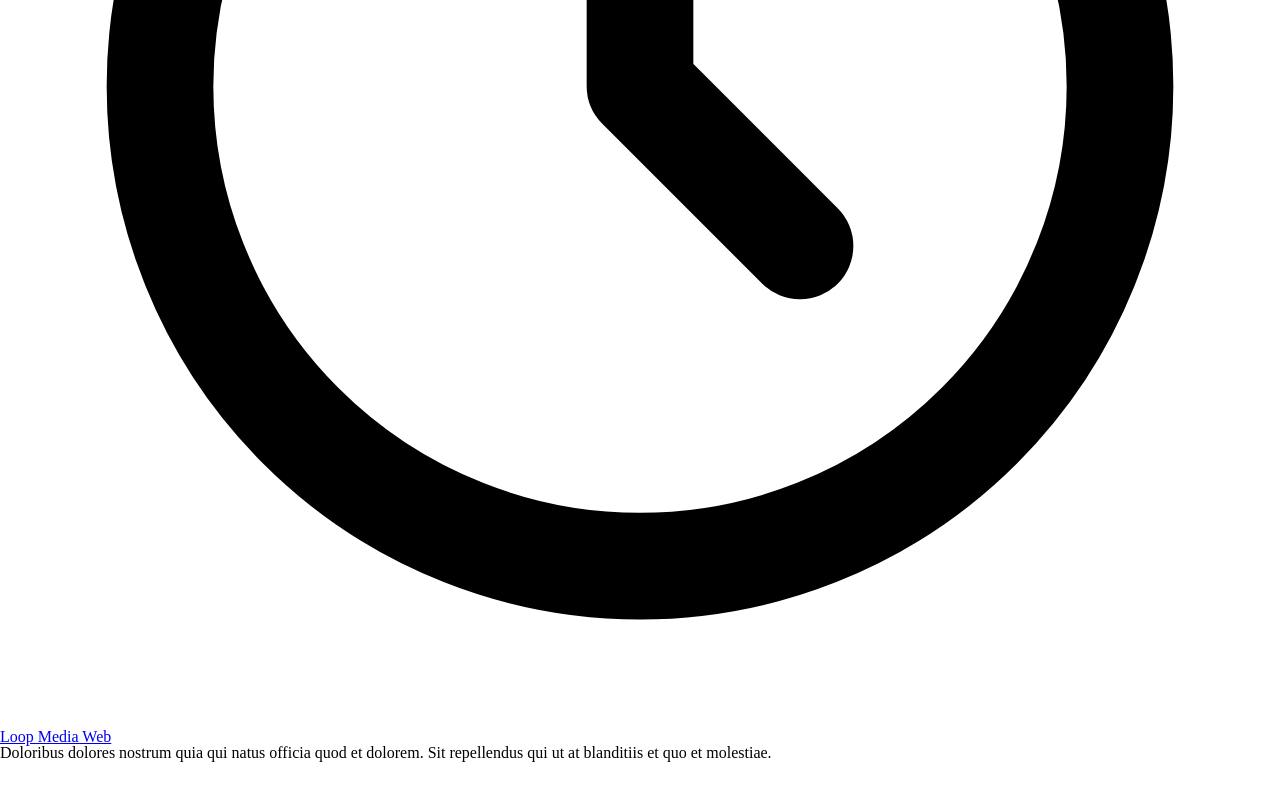
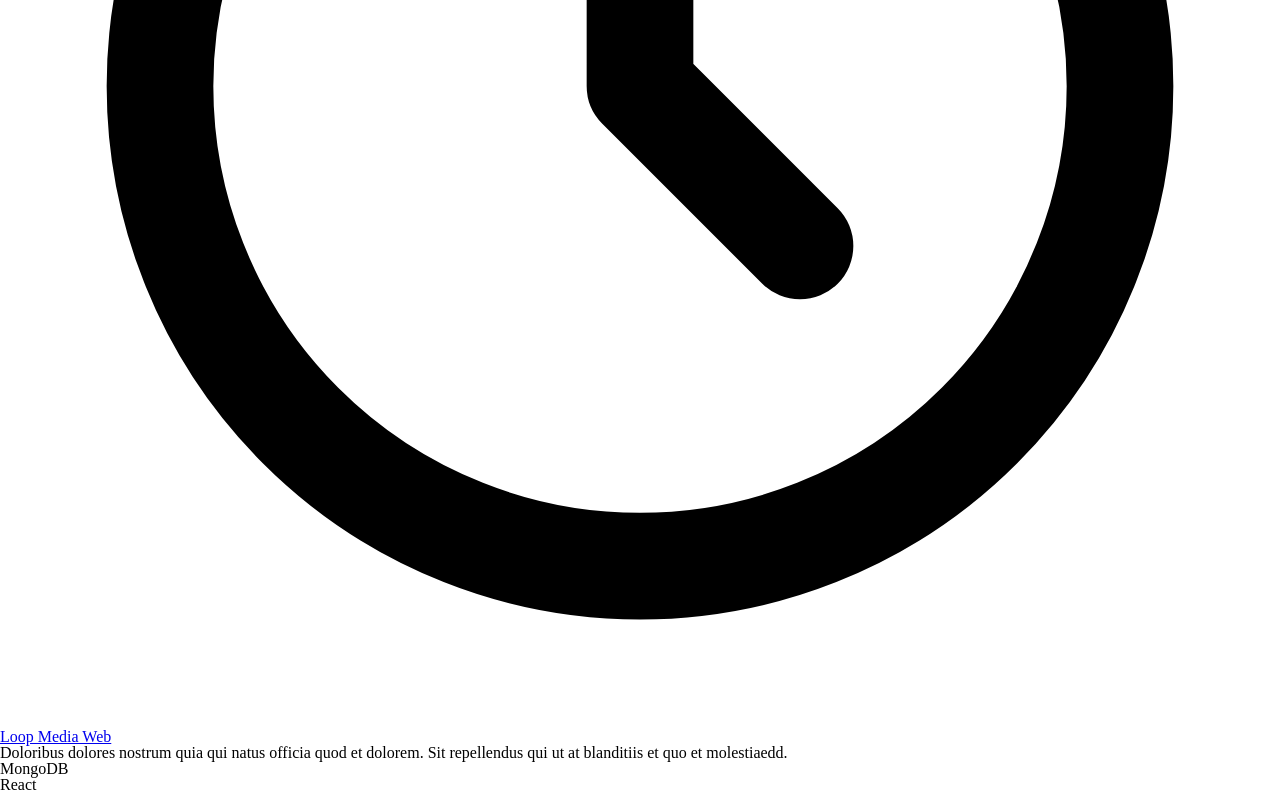
Before and after one commit to SethBlakley/Portfolio, a Next.js app: page / in a window 1280 px wide. Shown: the part 2000-2797 px from the top of the page. Built offline with nearby package versions, Linux system fonts and the light colour scheme.

Commit message:
added color picking function for tech stacks

```diff
--- a/pages/index.js
+++ b/pages/index.js
@@ -11,7 +11,7 @@ function classNames(...classes) {
 export default function Home() {
   return (
     <main>
-      <div className="flex flex-col px-5 py-2 bg-gray-800 ">
+      <div className="flex flex-col py-2 bg-gray-800 md:px-5 ">
         <section
           className="h-screen bg-top bg-cover border-t-2 border-l-2 border-r-2 border-gray-900 rounded-t-lg"
           style={{
@@ -26,7 +26,10 @@ export default function Home() {
           </div>
 
           <div className="flex flex-col items-center h-full pt-10 lg:pt-40">
-            <div className="flex flex-col items-center justify-center p-5 bg-gray-500 border-4 border-white border-solid rounded-xl">
+            <div
+              id="name-tag"
+              className="flex flex-col items-center justify-center p-5 bg-gray-500 border-4 border-white border-solid rounded-xl"
+            >
               <h1 className="flex text-white text-7xl">Seth Blakley</h1>
               <div className="pt-2 pb-5 text-2xl text-white">
                 Software Engineer
@@ -45,10 +48,7 @@ export default function Home() {
           </div>
         </section>
 
-        <div
-          id="bgbg"
-          className="relative px-4 pt-16 bg-gray-100 border-b-2 border-l-2 border-r-2 border-gray-900 rounded-b-lg md:mb-20 sm:px-6 lg:pt-24 lg:pb-28 lg:px-8"
-        >
+        <div className="relative px-4 pt-16 bg-gray-100 border-b-2 border-l-2 border-r-2 border-gray-900 rounded-b-lg md:mb-20 sm:px-6 lg:pt-24 lg:pb-28 lg:px-8">
           <div className="text-center">
             <h2 className="text-3xl font-extrabold tracking-tight text-gray-900 sm:text-4xl">
               FRONT END FOCUSED <br></br> WITH FULL STACK EXPERIENCE
@@ -117,7 +117,7 @@ export default function Home() {
                         "rounded-lg inline-flex p-3 ring-4 ring-red"
                       )}
                     >
-                      <action.icon className="w-6 h-6" aria-hidden="true" />
+                      <action.icon className="w-32 h-6" aria-hidden="true" />
                     </span>
                   </div>
                   <div className="mt-8">
@@ -128,11 +128,18 @@ export default function Home() {
                         {action.name}
                       </a>
                     </h3>
-                    <p className="mt-2 text-sm text-gray-500">
-                      Doloribus dolores nostrum quia qui natus officia quod et
-                      dolorem. Sit repellendus qui ut at blanditiis et quo et
-                      molestiae.
-                    </p>
+                    <p className="mt-2 text-sm text-gray-500">{action.about}</p>
+                  </div>
+                  <div className="flex">
+                    {action.madeWith.map((madeWith) => {
+                      return (
+                        <div
+                          className={`flex w-32 justify-center items-center mr-2 mt-2 rounded-2xl border-solid border-black border-2 p-2 ${madeWith.color}`}
+                        >
+                          {madeWith.tech}
+                        </div>
+                      );
+                    })}
                   </div>
                   <span
                     className="absolute text-gray-300 pointer-events-none top-6 right-6 group-hover:text-gray-400"
--- a/pages/loopweb.js
+++ b/pages/loopweb.js
@@ -13,7 +13,7 @@ export default function loopweb() {
       <div class="reactplayer">
         <ReactPlayer
           className="overflow-hidden border-2 border-red-500 rounded-lg"
-          url="https://www.youtube.com/watch?v=p55POqbf8yE"
+          url=""
           playing={true}
           loop={true}
           width="100%"
--- a/public/resources/History.js
+++ b/public/resources/History.js
@@ -38,6 +38,14 @@ export const techStack = [
   },
 ];
 
+export const Colors = (tech) => {
+  if (tech == "MongoDB") {
+    return "bg-red-100";
+  } else if (tech == "React") {
+    return "bg-blue-100";
+  }
+};
+
 export const projects = [
   {
     icon: ClockIcon,
@@ -45,6 +53,12 @@ export const projects = [
     href: "http://localhost:3000/loopweb",
     iconForeground: "text-teal-700",
     iconBackground: "bg-teal-50",
+    about:
+      "Doloribus dolores nostrum quia qui natus officia quod et dolorem. Sit repellendus qui ut at blanditiis et quo et molestiaedd.",
+    madeWith: [
+      { tech: "MongoDB", color: Colors("MongoDB") },
+      { tech: "React", color: Colors("React") },
+    ],
   },
   {
     icon: BadgeCheckIcon,
@@ -52,6 +66,12 @@ export const projects = [
     href: "http://localhost:3000/loopmobile",
     iconForeground: "text-purple-700",
     iconBackground: "bg-purple-50",
+    about:
+      "Doloribus dolores nostrum quia qui natus officia quod et dolorem. Sit repellendus qui ut at blanditiis et quo et molestiaedd.",
+    madeWith: [
+      { tech: "MongoDB", color: Colors("MongoDB") },
+      { tech: "React", color: Colors("React") },
+    ],
   },
   {
     icon: UsersIcon,
@@ -59,6 +79,12 @@ export const projects = [
     href: "http://localhost:3000/",
     iconForeground: "text-sky-700",
     iconBackground: "bg-sky-50",
+    about:
+      "Doloribus dolores nostrum quia qui natus officia quod et dolorem. Sit repellendus qui ut at blanditiis et quo et molestiaedd.",
+    madeWith: [
+      { tech: "MongoDB", color: Colors("MongoDB") },
+      { tech: "React", color: Colors("React") },
+    ],
   },
   {
     icon: CashIcon,
@@ -66,6 +92,12 @@ export const projects = [
     href: "#",
     iconForeground: "text-yellow-700",
     iconBackground: "bg-yellow-50",
+    about:
+      "Doloribus dolores nostrum quia qui natus officia quod et dolorem. Sit repellendus qui ut at blanditiis et quo et molestiaedd.",
+    madeWith: [
+      { tech: "MongoDB", color: Colors("MongoDB") },
+      { tech: "React", color: Colors("React") },
+    ],
   },
   {
     icon: ReceiptRefundIcon,
@@ -73,6 +105,12 @@ export const projects = [
     href: "#",
     iconForeground: "text-rose-700",
     iconBackground: "bg-rose-50",
+    about:
+      "Doloribus dolores nostrum quia qui natus officia quod et dolorem. Sit repellendus qui ut at blanditiis et quo et molestiaedd.",
+    madeWith: [
+      { tech: "MongoDB", color: Colors("MongoDB") },
+      { tech: "React", color: Colors("React") },
+    ],
   },
   {
     icon: AcademicCapIcon,
@@ -80,6 +118,12 @@ export const projects = [
     href: "#",
     iconForeground: "text-indigo-700",
     iconBackground: "bg-indigo-50",
+    about:
+      "Doloribus dolores nostrum quia qui natus officia quod et dolorem. Sit repellendus qui ut at blanditiis et quo et molestiaedd.",
+    madeWith: [
+      { tech: "MongoDB", color: Colors("MongoDB") },
+      { tech: "React", color: Colors("React") },
+    ],
   },
   {
     icon: ReceiptRefundIcon,
@@ -87,6 +131,12 @@ export const projects = [
     href: "#",
     iconForeground: "text-rose-700",
     iconBackground: "bg-rose-50",
+    about:
+      "Doloribus dolores nostrum quia qui natus officia quod et dolorem. Sit repellendus qui ut at blanditiis et quo et molestiaedd.",
+    madeWith: [
+      { tech: "MongoDB", color: Colors("MongoDB") },
+      { tech: "React", color: Colors("React") },
+    ],
   },
   {
     icon: AcademicCapIcon,
@@ -94,6 +144,12 @@ export const projects = [
     href: "#",
     iconForeground: "text-indigo-700",
     iconBackground: "bg-indigo-50",
+    about:
+      "Doloribus dolores nostrum quia qui natus officia quod et dolorem. Sit repellendus qui ut at blanditiis et quo et molestiaedd.",
+    madeWith: [
+      { tech: "MongoDB", color: Colors("MongoDB") },
+      { tech: "React", color: Colors("React") },
+    ],
   },
   {
     icon: ReceiptRefundIcon,
@@ -101,6 +157,12 @@ export const projects = [
     href: "#",
     iconForeground: "text-rose-700",
     iconBackground: "bg-rose-50",
+    about:
+      "Doloribus dolores nostrum quia qui natus officia quod et dolorem. Sit repellendus qui ut at blanditiis et quo et molestiaedd.",
+    madeWith: [
+      { tech: "MongoDB", color: Colors("MongoDB") },
+      { tech: "React", color: Colors("React") },
+    ],
   },
   {
     icon: AcademicCapIcon,
@@ -108,5 +170,11 @@ export const projects = [
     href: "#",
     iconForeground: "text-indigo-700",
     iconBackground: "bg-indigo-50",
+    about:
+      "Doloribus dolores nostrum quia qui natus officia quod et dolorem. Sit repellendus qui ut at blanditiis et quo et molestiaedd.",
+    madeWith: [
+      { tech: "MongoDB", color: Colors("MongoDB") },
+      { tech: "React", color: Colors("React") },
+    ],
   },
 ];
--- a/styles/globals.css
+++ b/styles/globals.css
@@ -127,6 +127,12 @@ table {
   border-collapse: collapse;
   border-spacing: 0;
 }
+
+/*styles*/
+
+#name-tag {
+  background-color: rgba(0, 100, 100, 0.5);
+}
 .reactplayer {
   display: flex;
   height: 800px;
```
